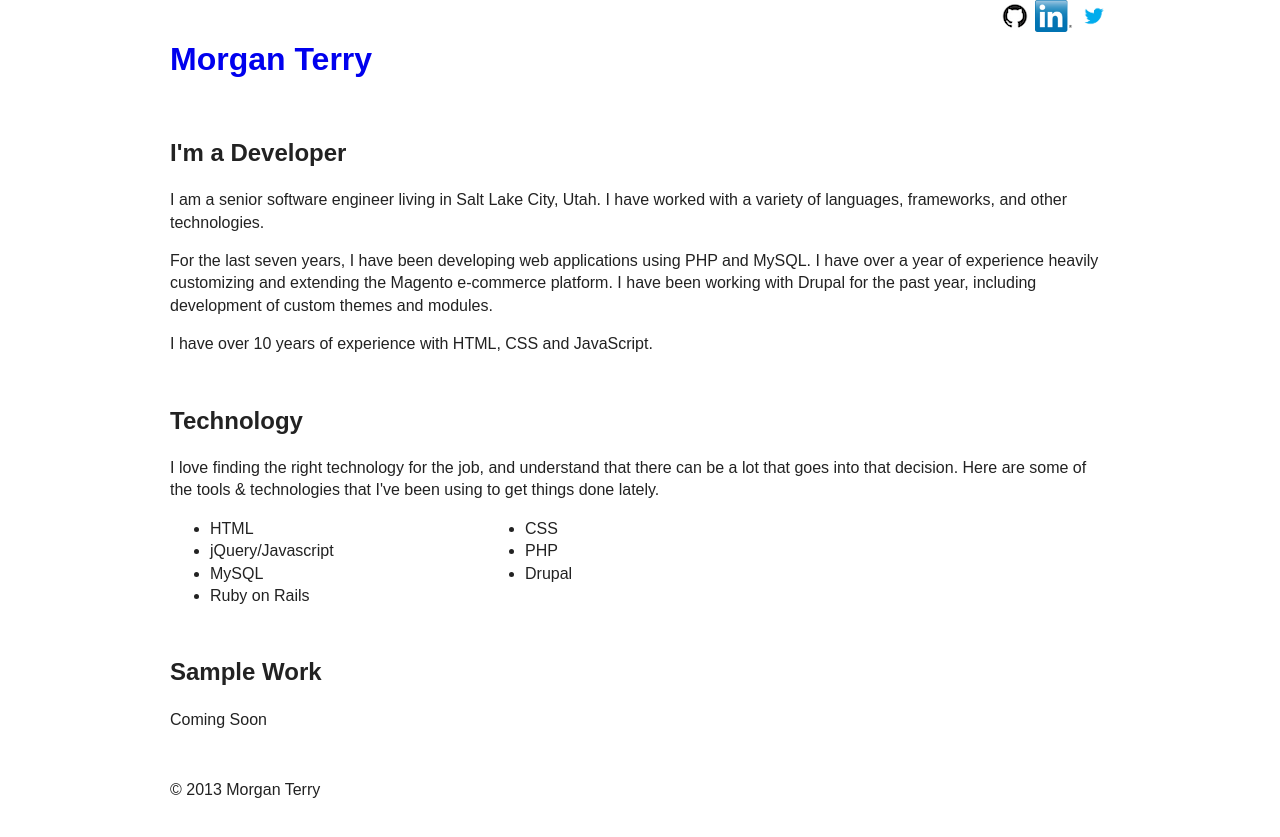
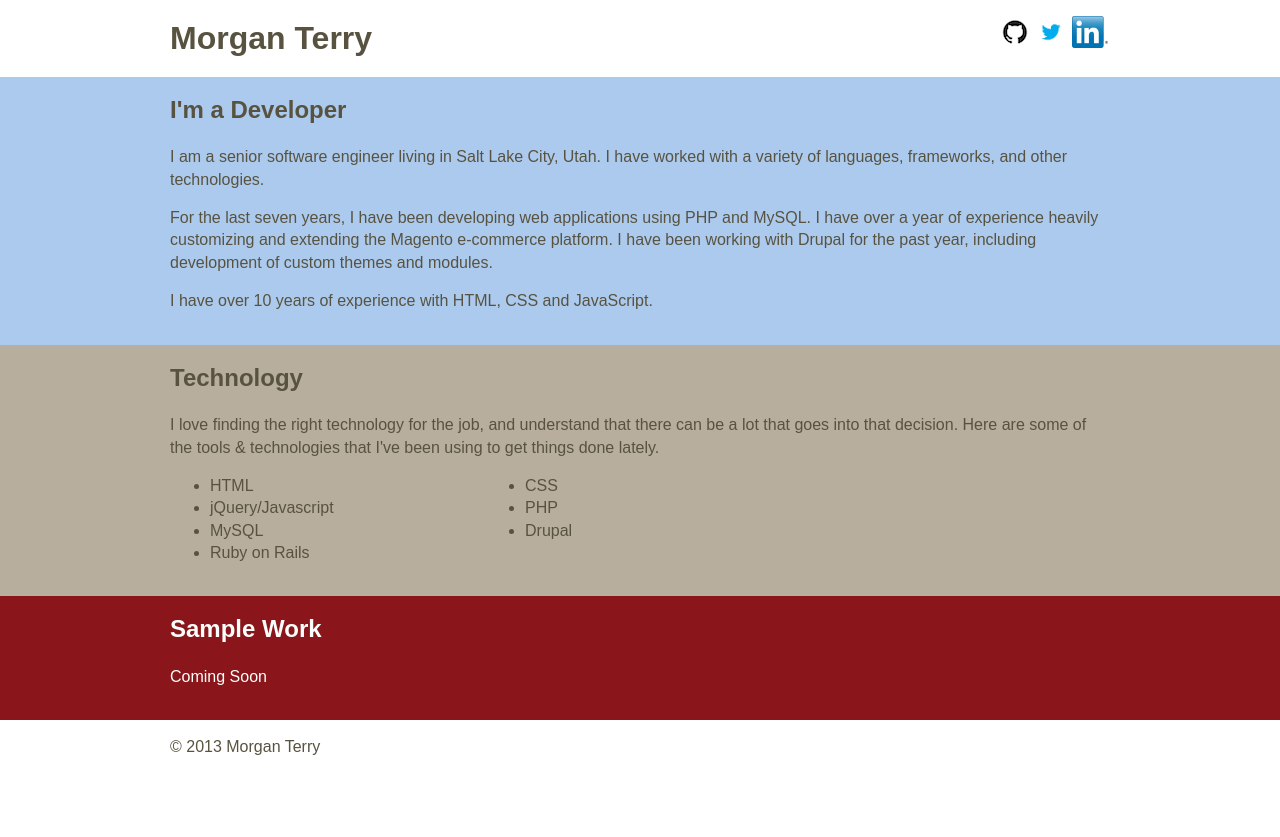
Before and after one commit to localstatic/morganterry.com, a Jekyll site: the page built from index.html, in a window 1280 px wide. Shown: the top 837 px of the page. Built offline with Jekyll 4.4.1, drawn with Linux system fonts in a browser that asks for light colours; nearby versions of some CDN libraries.

Commit message:
Implement testing color scheme

```diff
--- a/_layouts/default.html
+++ b/_layouts/default.html
@@ -26,8 +26,8 @@
 					<div class="header-secondary">
 						<ul class="header-links">
 							<li><a href="https://github.com/localstatic" target="_blank"><img src="{{ site.base }}/img/github/github-mark-32px.png" class="header-icon"></a></li>
+							<li><a href="https://twitter.com/localstatic" target="_blank"><img src="{{ site.base }}/img/twitter/twitter-bird-light-bgs.png" class="header-icon"></a></li>
 							<li><a href="http://www.linkedin.com/pub/morgan-terry/3/731/711" target="_blank"><img src="{{ site.base }}/img/linkedin/LinkedIn_Logo60px.png" class="header-icon"></a></li>
-							<li><a href="https://twitter.com/localstatic" target="_blank"><img src="{{ site.base }}/img/twitter/twitter-bird-light-bgs.png" class="header-icon"></a></li>
 						</ul>
 					</div>
 				</header>
--- a/css/custom.css
+++ b/css/custom.css
@@ -1,9 +1,39 @@
+/*
+Color Scheme: Rhyde
+============
+dkbrn:  #585340
+lttan:  #b7ae9d
+whtish: #fafffc
+ltblu:  #accecd
+dkred:  #8a151b
+pink:   #bc6367
+*/
 
-header, footer, .wrap {
-	width: 90%;
-	max-width: 940px;
-	margin: 0 auto;
-	border: 0;
+
+html, body {
+	color: #585340;
+	background-color: #fff;
+}
+
+body {
+	position: relative;
+	height: 100%;
+}
+
+a {
+	color: #8a151b;
+}
+
+a:visited {
+	color: #bc6367;
+}
+
+header a, footer a {
+	color: #484340;
+}
+
+header a:visited, footer a:visited {
+	color: #484340;
 }
 
 header {
@@ -12,10 +42,16 @@ header {
 
 header .logo-wrap a {
 	text-decoration: none;
+	color: #585340;
+}
+
+header .logo-wrap h1 {
+	display: inline;
 }
 
 header .header-secondary {
 	position: absolute;
+	margin: 1em 0;
 	top: 0;
 	right: 0;
 }
@@ -36,17 +72,35 @@ header .header-links .header-icon {
 	height: 32px;
 }
 
+header, footer, .wrap {
+	width: 90%;
+	max-width: 940px;
+	margin: 0 auto;
+	border: 0;
+}
+
 .wrap-outer {
 	margin: 0;
 }
 
+.wrap-outer-0 {
+	background-color: #fff;
+	color: #585340;
+}
+
+.wrap-outer-1, .wrap-outer-2, .wrap-outer-3 {
+	color: #fafffc;
+	background-color: #8a151b;
+}
+
 .wrap-outer-1 {
+	color: #585340;
+	background-color: #accaed;
 }
 
 .wrap-outer-2 {
-}
-
-.wrap-outer-3 {
+	color: #585340;
+	background-color: #b7ae9d;
 }
 
 .wrap {
```
